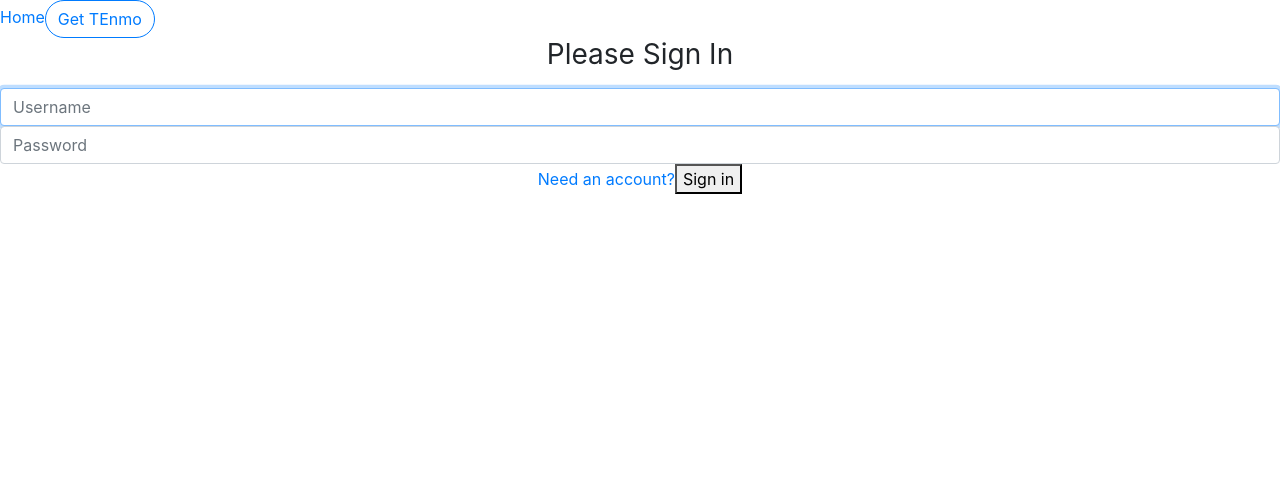
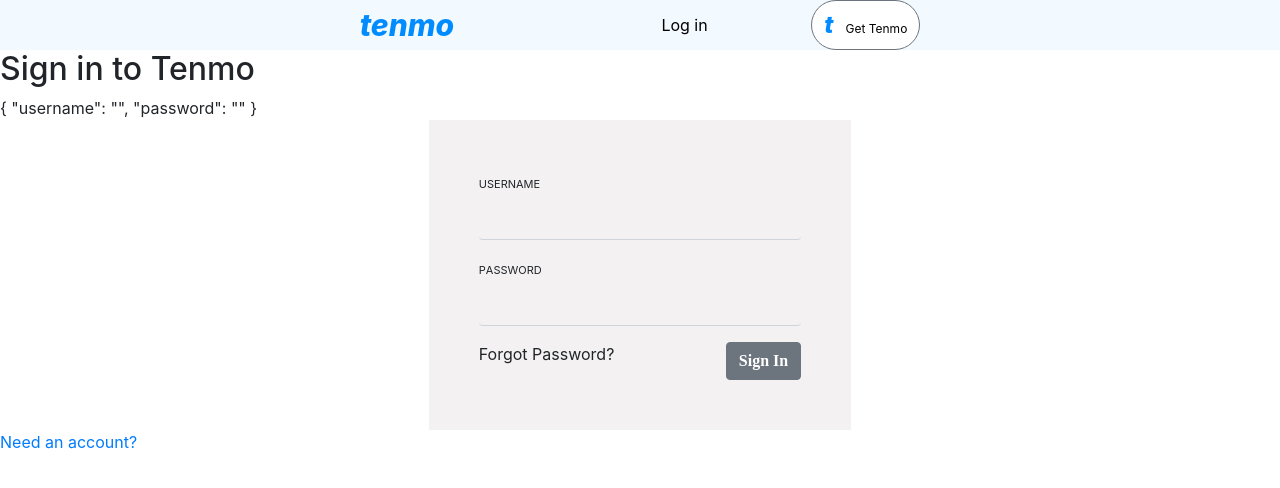
Before and after one commit to matthewkelleher/Payment-Service-Project, a Vue app in the folder capstone/vue/: page /login in a window 1280 px wide. Shown: the top 488 px of the page. Built offline with nearby package versions, Linux system fonts and the light colour scheme.

Commit message:
initial css styling work

```diff
--- a/capstone/vue/src/App.vue
+++ b/capstone/vue/src/App.vue
@@ -1,16 +1,23 @@
 <template>
   <div id="app">
-    <div id="nav">
-      <router-link v-bind:to="{ name: 'home' }"><span v-on:click="payClicked()">Home</span></router-link>
-      <router-link v-bind:to="{ name: 'logout' }" v-if="$store.state.token != ''">Logout</router-link>
-      <router-link v-bind:to="{ name: 'register'}">
-      <b-button pill variant="outline-primary" v-on:click="payClicked()">Get TEnmo</b-button></router-link>
+    <div id="nav" v-if="this.currentRouteName != 'mainpage'">
+
+      <router-link style="text-decoration: none" v-bind:to="{ name: 'home' }"><span v-on:click="payClicked()" class="navitem" id="tenmo-image" style="vertical-align:middle">tenmo</span></router-link>
+      <router-link style="text-decoration: none" v-bind:to="{ name: 'logout' }"><span class="navitem"  v-if="$store.state.token != ''">Logout</span></router-link>
+      <router-link style="text-decoration: none" v-bind:to="{ name: 'login' }"><span class="navitem" v-if="$store.state.token == ''">Log in</span></router-link>
+      <router-link style="text-decoration: none" v-bind:to="{ name: 'register'}">
+      <b-button pill id="get-tenmo" v-on:click="payClicked()" title="Get TEnmo"><span id="get-tenmo-inner"><span class="logo-t">t</span>&emsp;Get Tenmo</span></b-button></router-link>
     </div>
     <router-view />
   </div>
 </template>
 <script>
 export default {
+  computed: {
+    currentRouteName() {
+      return this.$route.name
+    }
+  },
   methods: {
     payClicked() {
       this.$store.commit("PAY_CLICKED", false);
@@ -24,7 +31,80 @@ export default {
   src: local("Athletics"),
   url(/fonts/Athletics/Athletics-Regular.otf) format("otf");
 }
+
+@import url('https://fonts.googleapis.com/css?family=Roboto+Condensed');
+
+html, body {
+  font-family: 'Roboto', sans-serif;
+  color: rgb(85,88,94);
+
+}
+
+#app {
+
+  background-color: rgb(242,249,255);
+}
 #nav {
   justify-content: space-evenly;
+  margin-left: 20%;
+  margin-right: 20%;
+  display: flex;
+
+  align-items: center;
+
+
+
+}
+
+
+
+
+
+.navitem {
+  color: black;
+}
+
+a:hover {
+  text-decoration: none;
+}
+
+
+#get-tenmo {
+  background-color: white;
+  color: black;
+  font-size: 12px;
+  display: inline-block;
+}
+
+#get-tenmo:hover {
+  background-color: rgb(242,249,255);
+}
+
+#tenmo-image
+{
+  font-weight: 800;
+  font-size: 30px;
+  font-style: italic;
+  color: rgba(0,140,255);
+}
+
+#tenmo-image:link {
+  text-decoration: none;
+}
+
+#tenmo-image:hover
+{
+  text-decoration: none!important;
+}
+
+.logo-t {
+  color: rgba(0,140,255);
+  font-size: 24px;
+  font-weight: 800;
+  font-style: italic;
+}
+
+#get-tenmo-inner {
+  text-align: center;
 }
 </style>
--- a/capstone/vue/src/components/MainBody.vue
+++ b/capstone/vue/src/components/MainBody.vue
@@ -1,5 +1,6 @@
 <template>
 <div>
+
 <div v-if="this.$store.state.payClicked == true">
 {{transfer}}
 {{this.user}}
--- a/capstone/vue/src/components/MenuPanel.vue
+++ b/capstone/vue/src/components/MenuPanel.vue
@@ -1,13 +1,19 @@
 <template>
 
-  <div>
+  <div id="menubar">
+    <router-link style="text-decoration: none" v-bind:to="{ name: 'home' }"><p id="tenmo-image">tenmo</p></router-link>
+    <MenuPanelBlurb/>
+    <b-button pill size="lg" id="pay-or-request" v-if="this.$store.state.payClicked == false" v-on:click="payClicked()">Pay or Request</b-button>
 
-    <b-button pill id="pay-or-request" v-if="this.$store.state.payClicked == false" v-on:click="payClicked()">Pay or Request</b-button>
+    <br>
+    <br>
     <p>${{user.balance}} in TEnmo</p>
+    <br>
+    <p class="menuitem">Search</p>
     <p class="menuitem" v-on:click="showPending()">Incomplete</p>
     <p class="menuitem" v-on:click="showStatements()">Statements</p>
-    <p class="menuitem">Search</p>
-    <p class="menuitem">Logout</p>
+
+    <p class="menuitem">Log out</p>
 
 
 
@@ -16,9 +22,13 @@
 
 <script>
 import TransferService from '../services/TransferService'
+import MenuPanelBlurb from '../components/MenuPanelBlurb'
 
 export default {
 name: "menu-panel",
+components: {
+  MenuPanelBlurb
+},
 props: {
 
 },
@@ -40,6 +50,10 @@ created() {
     this.user.balance = response.data.balance;
     this.user.userName = response.data.username;
   })
+
+},
+mounted() {
+
 },
 methods: {
   payClicked() {
@@ -64,15 +78,30 @@ methods: {
 
 <style>
 #pay-or-request {
-  background-color: rgba(0,140,255);
+  background-color: rgba(0,116,222);
+  font-weight: bold;
+
+
 }
 
-.menuitem {
-  font-weight: bold;
+#pay-or-request.hover {
 
 }
+
 .menuitem:hover {
   cursor: pointer;
   color: rgba(0,140,255)
 }
+
+#tenmo-image
+{
+  font-weight: 800;
+  font-size: 30px;
+  font-style: italic;
+  color: rgba(0,140,255);
+}
+
+#menubar {
+  background-color: white;
+}
 </style>
--- /dev/null
+++ b/capstone/vue/src/components/MenuPanelBlurb.vue
@@ -0,0 +1,13 @@
+<template>
+  <p id="welcome">Hi, {{this.$store.state.user.username}} </p>
+</template>
+
+<script>
+export default {
+name: 'menu-panel-blurb'
+}
+</script>
+
+<style>
+
+</style>
--- a/capstone/vue/src/views/Home.vue
+++ b/capstone/vue/src/views/Home.vue
@@ -1,9 +1,9 @@
 <template>
   <div class="home">
-    <h1>Home</h1>
-    <p>{{this.$store.state.payClicked}}</p>
 
-    <router-link v-bind:to="{ name: 'mainpage' }"><b-button v-on:click="payClicked()" id="get-tenmo-button" pill variant="primary">Get TEnmo</b-button></router-link>
+
+
+    <router-link v-bind:to="{ name: 'mainpage' }"><b-button v-on:click="payClicked()" id="get-tenmo-button" pill variant="primary">Get Tenmo</b-button></router-link>
 
   </div>
 </template>
@@ -40,6 +40,10 @@ export default {
   transition: all 0.3s ease 0s;
   cursor: pointer;
   outline: none;
+  text-align: center;
+
+  display: inline-block;
+
 }
 
 #get-tenmo-button:hover {
--- a/capstone/vue/src/views/Login.vue
+++ b/capstone/vue/src/views/Login.vue
@@ -1,39 +1,40 @@
 <template>
-  <div id="login" class="text-center">
-    <form class="form-signin" @submit.prevent="login">
-      <h1 class="h3 mb-3 font-weight-normal">Please Sign In</h1>
-      <div
-        class="alert alert-danger"
-        role="alert"
-        v-if="invalidCredentials"
-      >Invalid username and password!</div>
-      <div
-        class="alert alert-success"
-        role="alert"
-        v-if="this.$route.query.registration"
-      >Thank you for registering, please sign in.</div>
-      <label for="username" class="sr-only">Username</label>
-      <input
-        type="text"
-        id="username"
-        class="form-control"
-        placeholder="Username"
-        v-model="user.username"
-        required
-        autofocus
-      />
-      <label for="password" class="sr-only">Password</label>
-      <input
-        type="password"
-        id="password"
-        class="form-control"
-        placeholder="Password"
-        v-model="user.password"
-        required
-      />
+  <div id="login-page">
+    <span id="headline"><h2>Sign in to Tenmo</h2> {{user}}</span>
+    <b-form @submit.prevent="login" class="login-form">
+      <b-form-group
+        id="username-input"
+        label="Username"
+        label-for="input-1"
+        >
+        <b-form-input
+          id="input-1"
+          v-model="user.username"
+          required>
+        </b-form-input>
+        </b-form-group>
+
+      <b-form-group
+        id="password-input"
+        label="Password"
+        label-for="input-2"
+        >
+        <b-form-input
+          id="input-2"
+          v-model="user.password"
+          required>
+        </b-form-input>
+        </b-form-group>
+        <div id="lastline">
+        <div>Forgot Password?</div>
+        <b-button id="submit-button" type="submit">Sign In</b-button>
+        </div>
+      </b-form>
+
+      <div>
       <router-link :to="{ name: 'register' }">Need an account?</router-link>
-      <button type="submit">Sign in</button>
-    </form>
+      </div>
+
   </div>
 </template>
 
@@ -60,7 +61,7 @@ export default {
           if (response.status == 200) {
             this.$store.commit("SET_AUTH_TOKEN", response.data.token);
             this.$store.commit("SET_USER", response.data.user);
-            this.$router.push("/");
+            this.$router.push("/mainpage");
           }
         })
         .catch(error => {
@@ -74,3 +75,77 @@ export default {
   }
 };
 </script>
+<style scoped>
+
+.login-form {
+  height: 25%;
+  width: 25%;
+  margin-left: auto;
+  margin-right: auto;
+  width: 33%;
+  height: 25%;
+  background-color: rgb(243, 241, 241);
+  vertical-align: middle;
+  padding: 50px;
+  box-sizing: border-box;
+  outline: none;
+
+
+}
+#input-1 {
+background-color: rgb(243, 241, 241);
+border-top: none;
+border-right: none;
+border-left: none;
+}
+
+#input-1:focus {
+  border-color: none !important;
+  box-shadow: none;
+}
+
+#input-2:focus {
+  border-color: none !important;
+  box-shadow: none;
+}
+
+
+#input-2 {
+background-color: rgb(243, 241, 241);
+border-top: none;
+border-right: none;
+border-left: none;
+}
+
+#login-page {
+  background-color: white;
+
+
+
+
+}
+
+h2 {
+  vertical-align: middle;
+}
+
+#submit-button {
+  font-family: serif;
+  font-weight: bold;
+
+}
+
+#username-input {
+font-variant: all-small-caps;
+}
+
+#password-input {
+font-variant: all-small-caps;
+
+}
+
+#lastline {
+  display: flex;
+  justify-content: space-between;
+}
+</style>
--- a/capstone/vue/src/views/MainPage.vue
+++ b/capstone/vue/src/views/MainPage.vue
@@ -1,7 +1,7 @@
 <template>
   <div class="home">
     <div class="left-panel">
-      {{this.$store.state.payClicked}}
+
     <MenuPanel/>
     </div>
     <div class="main-body">
@@ -29,19 +29,23 @@ data() {
 
 <style>
 .home {
-  height: 100%;
+  height: 100vh;
   display: grid;
-  grid-template-columns: 20% 80%;
+  grid-template-columns: 1fr 3fr;
   grid-template-areas:
-  "left-panel main-body"
+  "left-panel main-body";
+  background-color: white;
+
 }
 .left-panel {
-  border-right: 1px solid grey;
-  height: 100%;
+  border-right: 1px solid lightgrey;
+  margin-left: 10%;
+
 }
 
 .main-body {
   margin-left: auto;
   margin-right: auto;
+
 }
 </style>
```
